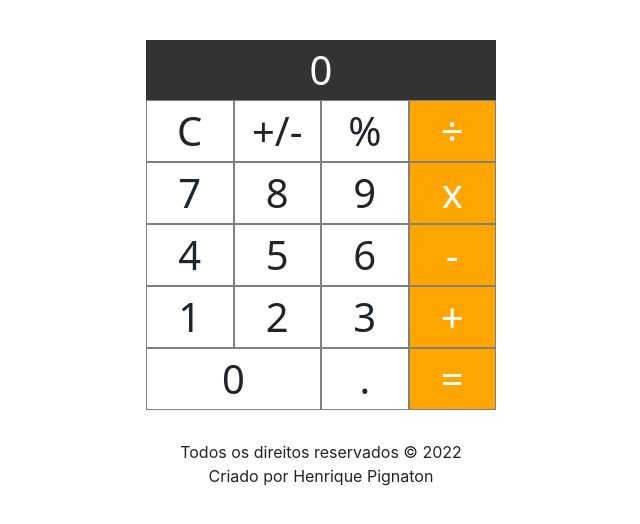
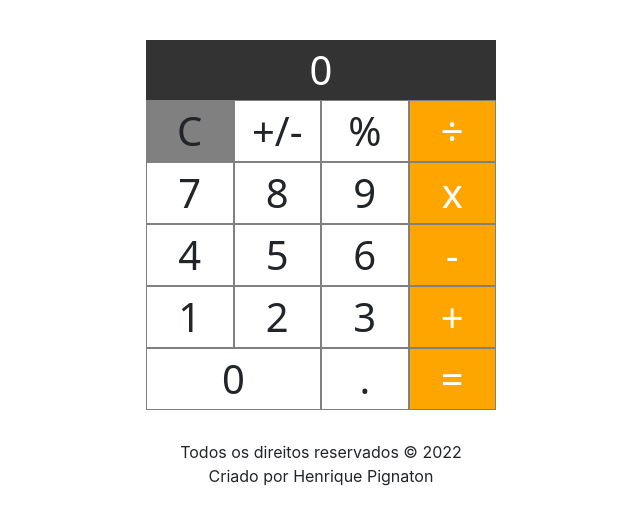
Before and after one commit to henrique-pignaton/Calculadora_Vuejs, a plain HTML site: page index.html in a window 1280 px wide. In both pictures the pointer is over the element 508 px from the left and 131 px from the top of the page. Shown: the whole page, without its empty margins (319-959 px from the left). Drawn offline with nearby package versions, Linux system fonts and the light colour scheme.

Commit message:
teste final

```diff
--- a/style.css
+++ b/style.css
@@ -25,7 +25,7 @@
   border: 1px solid grey;
   cursor: pointer;
 }
-.botao:active{
+.botao:hover{
 
   background-color: grey;
 
```
